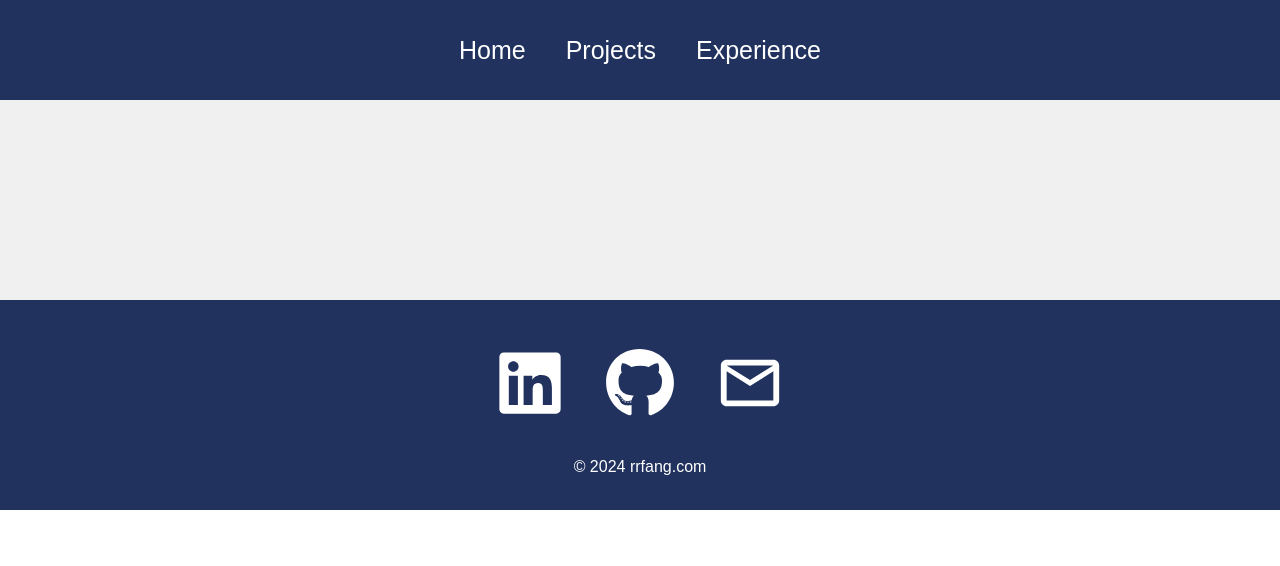
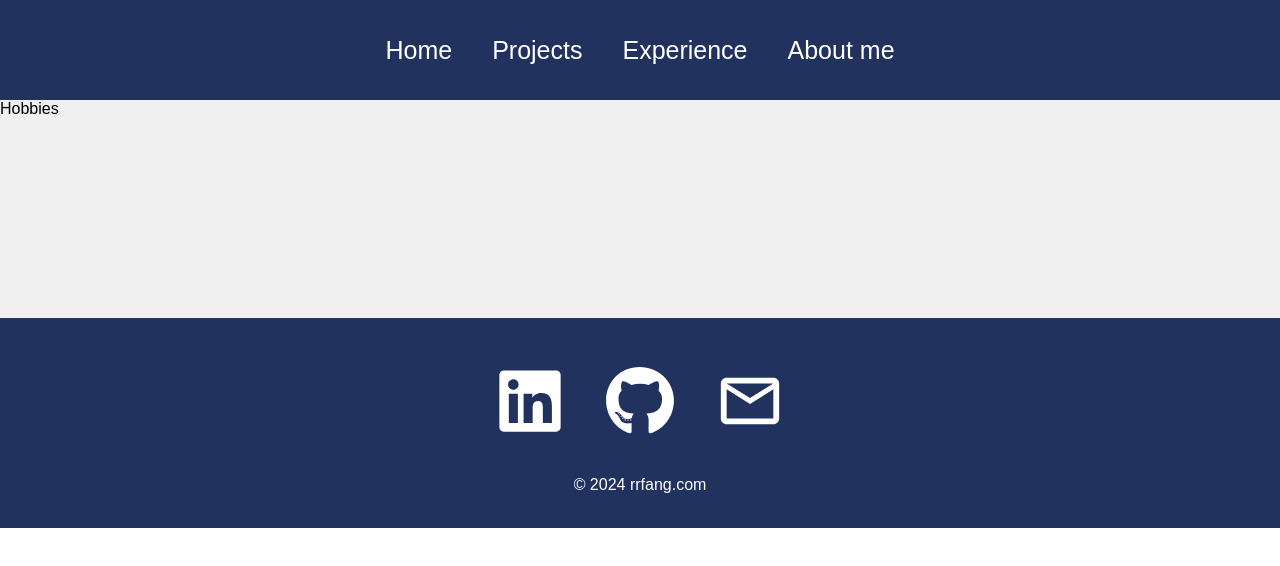
Before and after one commit to rrfang7/Personal-Portfolio, a React (Vite) app: page /aboutme in a window 1280 px wide. Shown: the top 566 px of the page. Built offline with nearby package versions, Linux system fonts and the light colour scheme.

Commit message:
Added more Projects

```diff
--- a/src/App.jsx
+++ b/src/App.jsx
@@ -5,6 +5,7 @@ import Projects from './pages/Projects'
 import Experience from './pages/Experience'
 import NavBar from './components/NavBar'
 import Footer from './components/Footer'
+import Aboutme from "./pages/Aboutme"
 
 function App() {
 
@@ -16,6 +17,7 @@ function App() {
             <Route path="/" element={<Home />} />
             <Route path="/projects" element={<Projects />} />
             <Route path="/experience" element={<Experience />} />
+            <Route path="/aboutme" element={<Aboutme />} />
           </Routes>
           <Footer />
         </Router>
--- a/src/components/NavBar.jsx
+++ b/src/components/NavBar.jsx
@@ -16,6 +16,7 @@ function NavBar() {
         <Link to="/">Home</Link>
         <Link to="/projects">Projects</Link>
         <Link to="/experience">Experience</Link>
+        <Link to="/aboutme">About me</Link>
       </div>
     </div>
   )
--- /dev/null
+++ b/src/pages/Aboutme.jsx
@@ -0,0 +1,11 @@
+import React from 'react'
+
+
+
+function Aboutme() {
+  return (
+    <div>Hobbies</div>
+  )
+}
+
+export default Aboutme
--- a/src/pages/Projects.jsx
+++ b/src/pages/Projects.jsx
@@ -2,6 +2,7 @@ import React from 'react'
 import ProjectItem from '../components/ProjectItem'
 import proj1 from "../assets/proj1.png"
 import proj2 from "../assets/proj2.png"
+import proj3 from "../assets/proj3.png"
 import "./Project.css"
 
 function Projects() {
@@ -11,6 +12,7 @@ function Projects() {
       <div className='projectList'>
       <ProjectItem name ="Calculator" image = {proj1}/>
       <ProjectItem name="E-commerce" image = {proj2}/>
+      <ProjectItem name="Quiz App" image = {proj3}/>
       </div>
     </div>
   )
```
Also changed, not shown: src/assets/proj3.png (added).
